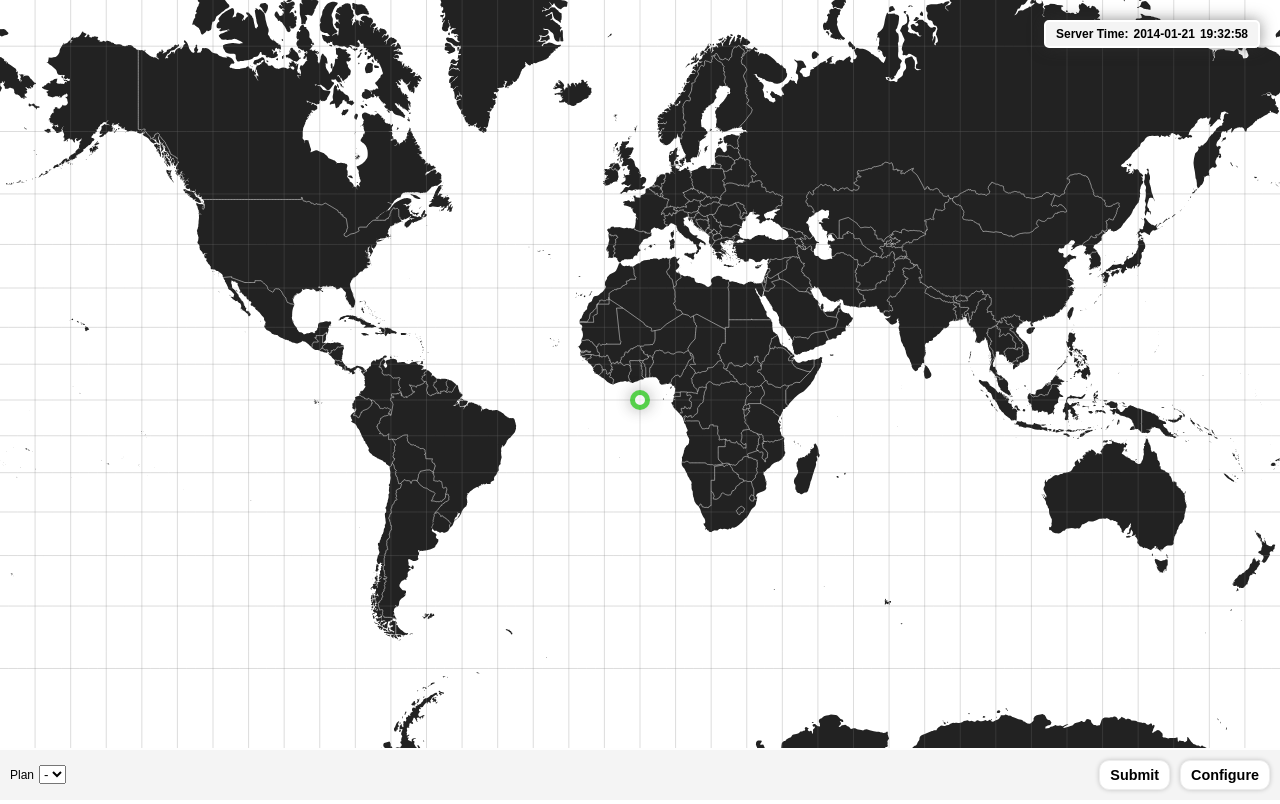
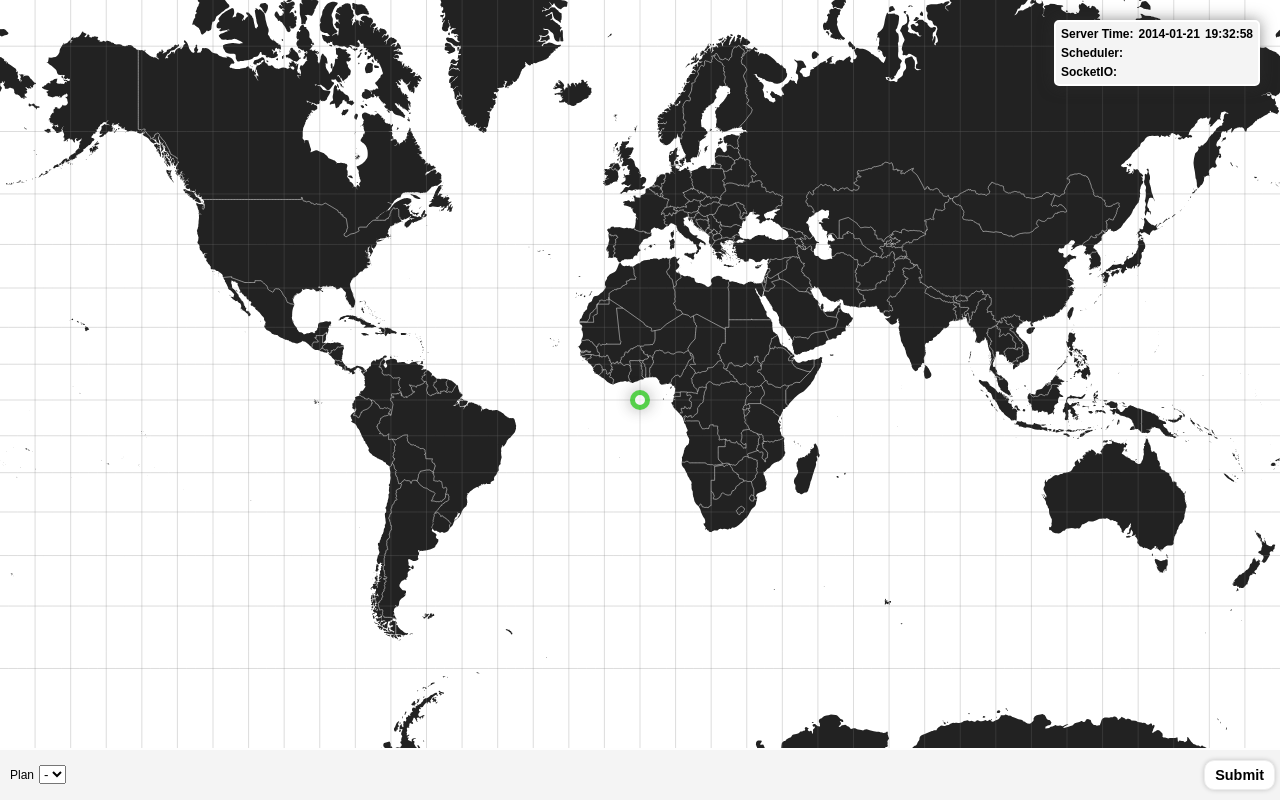
Before and after one commit to djtaylor/m7, a PHP site: page / in a window 1280 px wide. Run offline with PHP 8.4, Linux system fonts and the light colour scheme; tables that the repository leaves empty or names only in its code hold one stand-in row (values such as "Sample post"); data that the repository does not hold is empty.

Commit message:
Modified both init.d scripts to update server status in the dashboard.

```diff
--- a/html/css/dashboard.css
+++ b/html/css/dashboard.css
@@ -101,13 +101,13 @@ html,body {
 	box-shadow:         0px 0px 15px 0px rgba(50, 50, 50, 0.55);
 }
 
-.m7_server_clock {
+.m7_server_info {
 	overflow: auto;
 	position: fixed;
 	z-index: 99;
 	top: 20px;
 	right: 20px;
-	padding: 5px 10px;
+	padding: 0 5px 0 5px;
 	background-color: #f4f4f4;
 	-webkit-border-radius: 5px;
 	-moz-border-radius: 5px;
@@ -120,6 +120,23 @@ html,body {
 	font-size: 12px;
 	font-weight: bold;
 }
+
+.m7_server_clock,
+.m7_server_status {
+	padding: 5px 0 0 0;
+	overflow: auto;
+}
+
+.m7_server_status_block {
+	overflow: auto;
+	padding: 0 0 5px 0;
+}
+
+.m7_server_status_left  { float: left;  }
+.m7_server_status_right { float: right; }
+
+.running { color: #23D400; }
+.stopped { color: #FA0000; }
 
 .m7_date_label {
 	padding: 0 5px 0 0;
--- a/html/index.php
+++ b/html/index.php
@@ -31,7 +31,6 @@ $m7->varCheck();
 		<div class="m7_dashboard_nav">
 			<form id="test_params" action="index.php" action="post">
 				<div class="m7_dashboard_content">
-					<div class="m7_configure">Configure</div>
 					<div class="m7_test_submit">Submit</div>
 					<?php echo $m7->planMenu(); ?>
 	        	</div>
--- a/html/js/m7.listener.js
+++ b/html/js/m7.listener.js
@@ -69,6 +69,12 @@ function M7Client(server) {
 		});
 	};
 
+	// Update server/socket status
+	this.service_update = service_update;
+	function service_update(elem, status) {
+		$('#' + elem).replaceWith('<div class="m7_server_status_right ' + status + '" id="' + elem + '">' + status + '</div>');
+	}
+
 	// Testing animations
 	this.test_animate = test_animate;
 	function test_animate(action, host) {
@@ -99,6 +105,8 @@ function M7Client(server) {
 	// Render initial page state
 	this.render_page = render_page;
 	function render_page(json) {
+		this.service_update('scheduler', json.cluster.scheduler.status);
+		this.service_update('socketio', json.cluster.socketio.status);
 		for (var node in json.cluster.nodes) {
 			var node_plans = json.cluster.nodes[node].plans;
 			var node_tag = node.replace('-','_');
@@ -140,6 +148,11 @@ m7.io_client.on('connect', function() {
 				m7.test_animate('start', json.host);
 				break;
 
+			// Update service status
+			case 'service-update':
+				m7.service_update(json.service, json.status);
+				break;
+
 			// Test execution stopped
 			case 'test-stop':
 				m7.test_animate('stop', json.host);
--- a/html/lib/render.php
+++ b/html/lib/render.php
@@ -698,14 +698,19 @@ class Render extends D3JS {
 		$world_map = $this->mapHostDetails();
 		$world_map .=  $this->mapKey();
 		$world_map .= '<div id="alert_box_container"></div>';
-		$world_map .= '<div id="server_time" class="m7_server_clock"><div class="m7_date_label">Server Time:</div>';
+		$world_map .= '<div id="server_info" class="m7_server_info">';
+		$world_map .= '<div class="m7_server_clock">';
+		$world_map .= '<div class="m7_date_label">Server Time:</div>';
 		$world_map .= '<div class="m7_date_unit" id="year">' . date('Y') . '</div><div class="m7_date_seperator">-</div>';
 		$world_map .= '<div class="m7_date_unit" id="month">' . date('m') . '</div><div class="m7_date_seperator">-</div>';
 		$world_map .= '<div class="m7_date_unit" id="day">' . date('d') . '</div>';
 		$world_map .= '<div class="m7_date_unit" id="hour">' . date('H') . '</div><div class="m7_date_seperator">:</div>';
 		$world_map .= '<div class="m7_date_unit" id="minute">' . date('i') . '</div><div class="m7_date_seperator">:</div>';
-		$world_map .= '<div class="m7_date_unit" id="second">' . date('s') . '</div>';
-		$world_map .= '</div>';
+		$world_map .= '<div class="m7_date_unit" id="second">' . date('s') . '</div></div>';
+		$world_map .= '<div class="m7_server_status">';
+		$world_map .= '<div class="m7_server_status_block"><div class="m7_server_status_left">Scheduler: </div><div class="m7_server_status_right" id="scheduler"></div></div>';
+		$world_map .= '<div class="m7_server_status_block"><div class="m7_server_status_left">SocketIO: </div><div class="m7_server_status_right" id="socketio"></div></div>';
+		$world_map .= '</div></div>';
 		$world_map .= '<div id="map_container"></div>';
 		$world_map .= '<script>';
 
```
Also changed, not shown: 4 other files.
